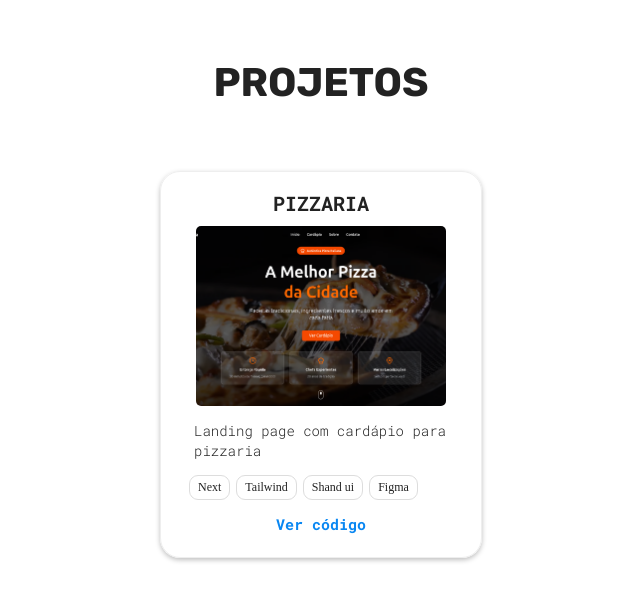
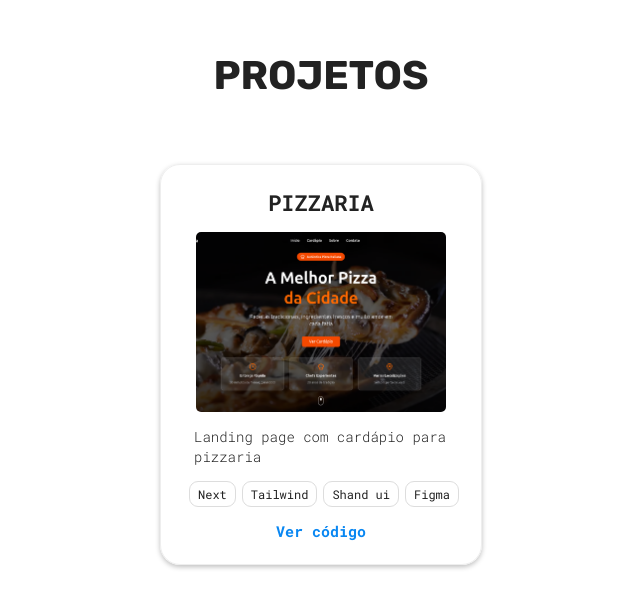
Before and after one commit to giselaAS/gisela-portfolio, a React (Vite) app: page / in a window 1280 px wide. Shown: the part 834-1442 px from the top of the page, without its empty margins (319-959 px from the left). Built offline with nearby package versions, Linux system fonts and the light colour scheme.

Commit message:
curriculo upgrade

```diff
--- a/src/App.css
+++ b/src/App.css
@@ -62,7 +62,6 @@ h1 {
 p {
     font-size: 15px;
     font-weight: 300;
-    margin: 5px 30px;
 }
 
 h4 {
--- a/src/components/card/Card.css
+++ b/src/components/card/Card.css
@@ -36,8 +36,8 @@
 }
 
 .card-title {
-  font-size: 20px;
-  margin: 0 0 10px;
+  font-size: 22px;
+  margin: 5px 0 15px 0;
 }
 
 .card-description {
@@ -88,4 +88,5 @@ a {
   font-size: 12px;
   align-items: center;
   color: var(--text-colot);
+  font-family: 'Roboto Mono', monospace;
 }
--- a/src/sections/Hero/Hero.module.css
+++ b/src/sections/Hero/Hero.module.css
@@ -72,6 +72,7 @@
 
     .description {
         max-width: 24ch;
+        margin: 5px auto;
     }
 
     .info {
```
Also changed, not shown: 2 other files (tests, documents, lock files or other folders).
